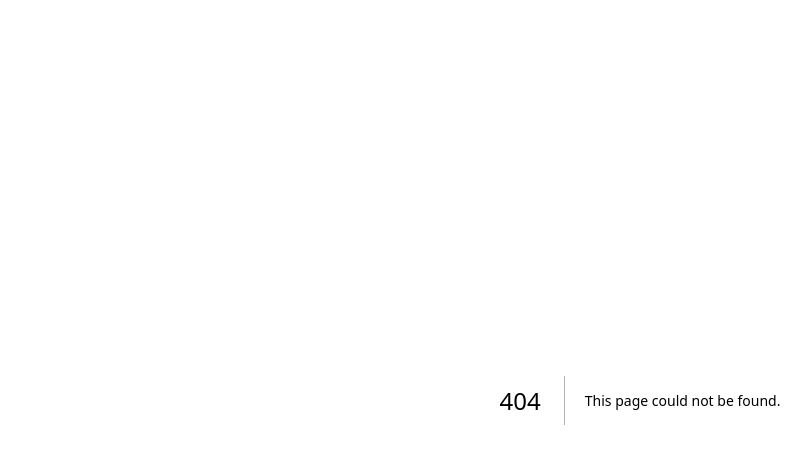
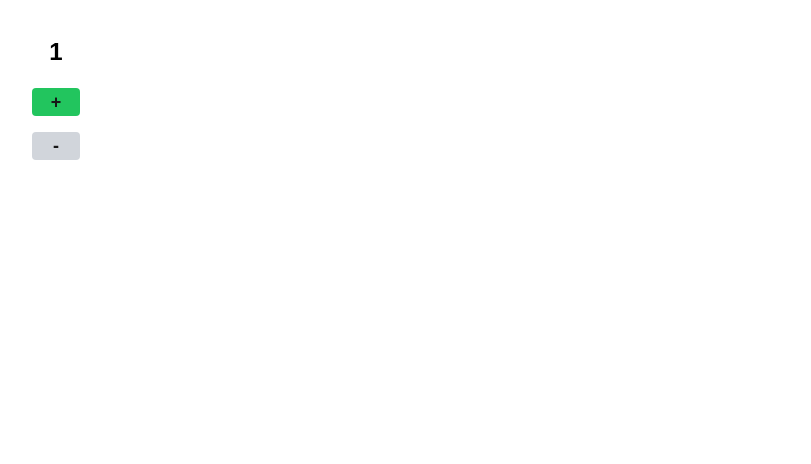
Before and after one commit to SAITjrao/cprg306-assignments, a Next.js app: page /week-5 in a window 1280 px wide. Before the commit this address had no page. Shown: the top 464 px of the page, without its empty margins (0-811 px from the left). Built offline with nearby package versions, Linux system fonts and the light colour scheme.

Commit message:
create week 5 structure

```diff
--- /dev/null
+++ b/app/week-5/new-item.js
@@ -0,0 +1,28 @@
+"use client";
+
+import { useState } from "react";
+
+
+export default function NewItem(){
+    const [quantity, setQuantity] = useState(1);
+
+    const increment = () => {
+        if(quantity+1 < 21 ){
+            setQuantity(quantity + 1);
+        };
+    };
+
+    const decrement = () => {
+        if(quantity-1 > 0){
+            setQuantity(quantity - 1);
+        };
+    };
+
+    return (
+        <div className="m-6 w-16 bg-white">
+            <p className="p-3 text-black text-2xl text-center font-bold">{quantity}</p>
+            <button className="font-bold text-lg w-12 m-2 rounded bg-green-500 disabled:bg-gray-300" disabled={quantity === 20 ? true : false} onClick={increment}>+</button>
+            <button className="font-bold text-lg w-12 m-2 rounded bg-red-500 disabled:bg-gray-300" disabled={quantity === 1 ? true : false} onClick={decrement}>-</button>
+        </div>
+    )
+}
--- /dev/null
+++ b/app/week-5/page.js
@@ -0,0 +1,7 @@
+import NewItem from "./new-item";
+
+export default function Page(){
+    return(
+        <NewItem />
+    )
+}
```
